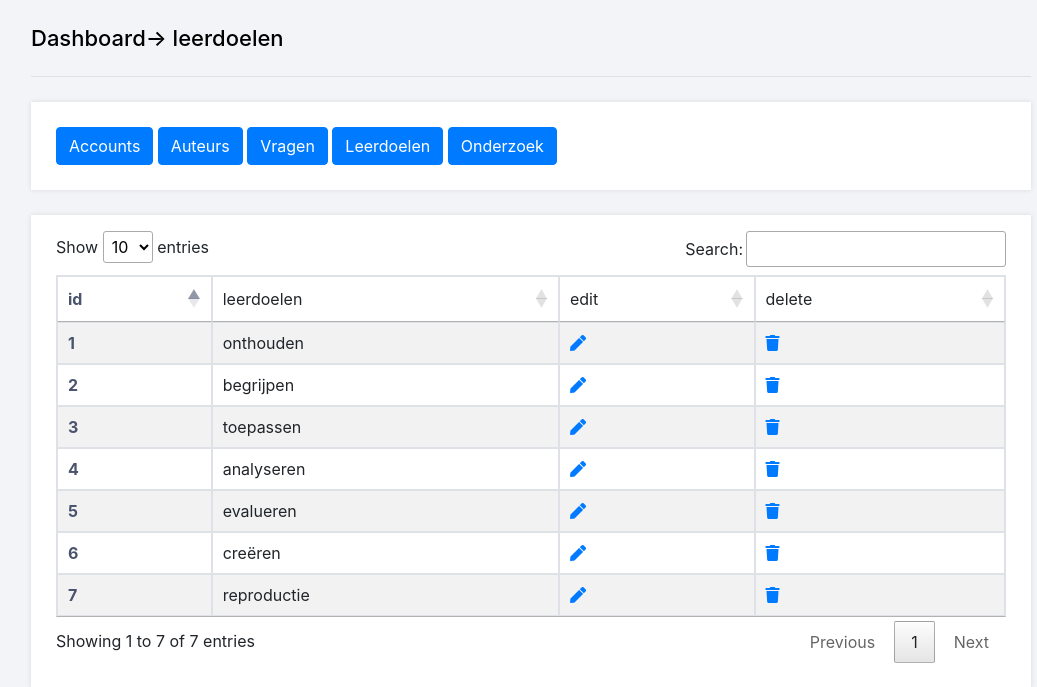
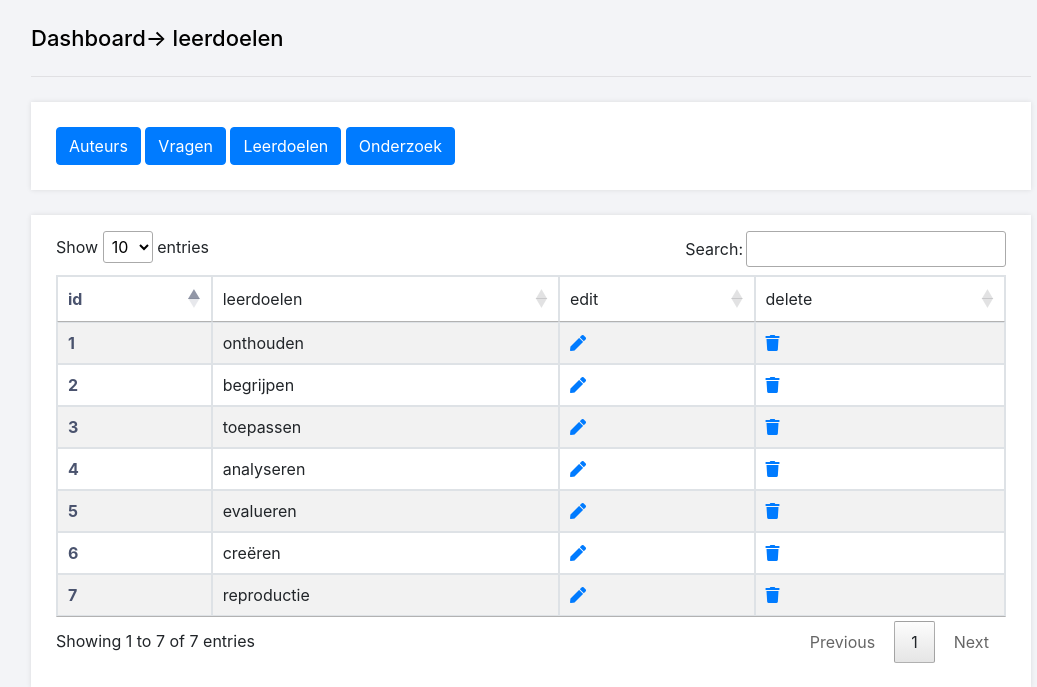
Before and after one commit to Sema-1054531/werkplaats-2-mvc, a Flask app: page /home/leerdoelen in a window 1280 px wide. Shown: the part 60-747 px from the top of the page, without its empty margins (109-1146 px from the left). Run offline with Flask 2, Linux system fonts and the light colour scheme; a user stored in the database is signed in; data comes from the database, SQL or seed files in the repository; some libraries are stand-ins or nearby versions.

Commit message:
Update leerdoelen.html

```diff
--- a/templates/leerdoelen.html
+++ b/templates/leerdoelen.html
@@ -7,7 +7,7 @@
 <h2>Dashboard-> leerdoelen</h2>
 
 <div>
-    <a href='/home' class='btn btn-primary'>Accounts</a>
+    <!-- <a href='/home' class='btn btn-primary'>Accounts</a> -->
     <a href='/home' class='btn btn-primary'>Auteurs</a>
     <a href='/home/vragen' class='btn btn-primary'>Vragen</a>
     <a href='/home/leerdoelen' class='btn btn-primary'>Leerdoelen</a>
```
